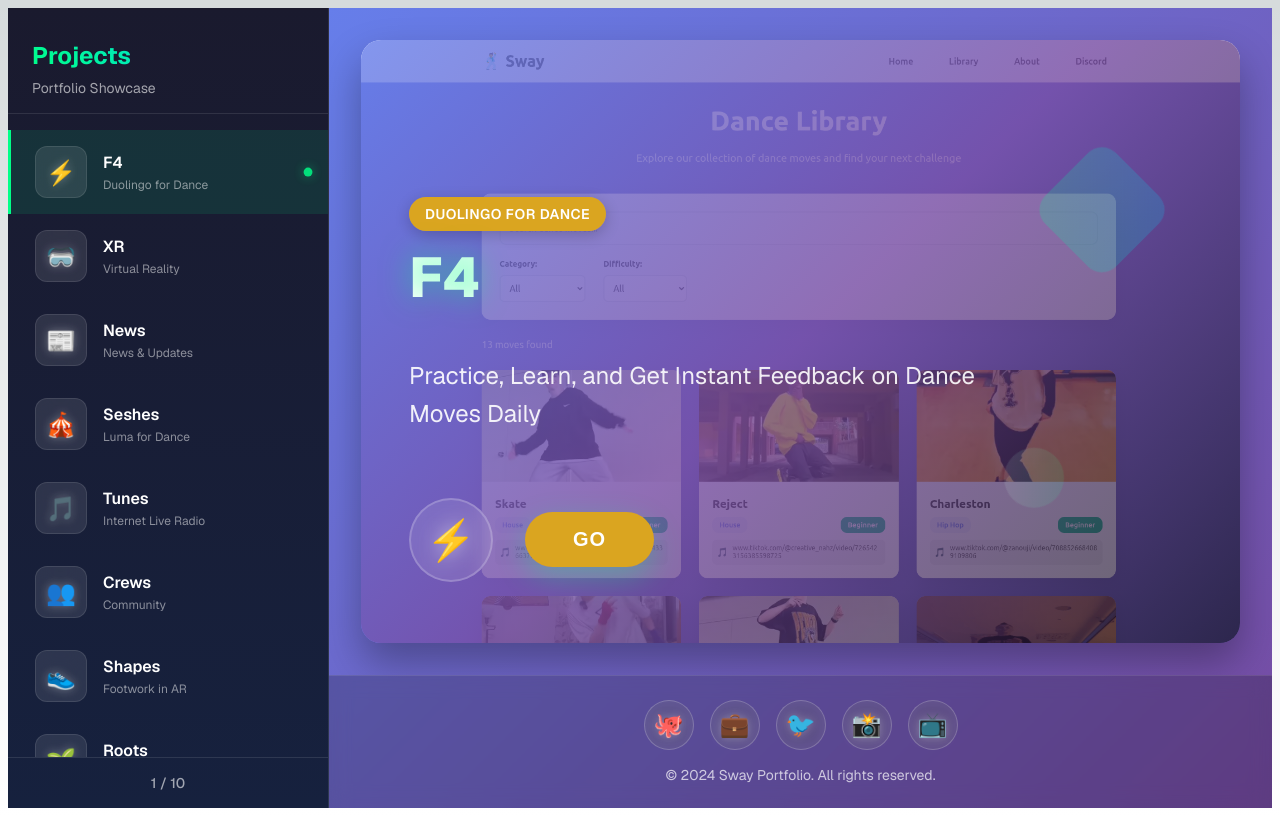
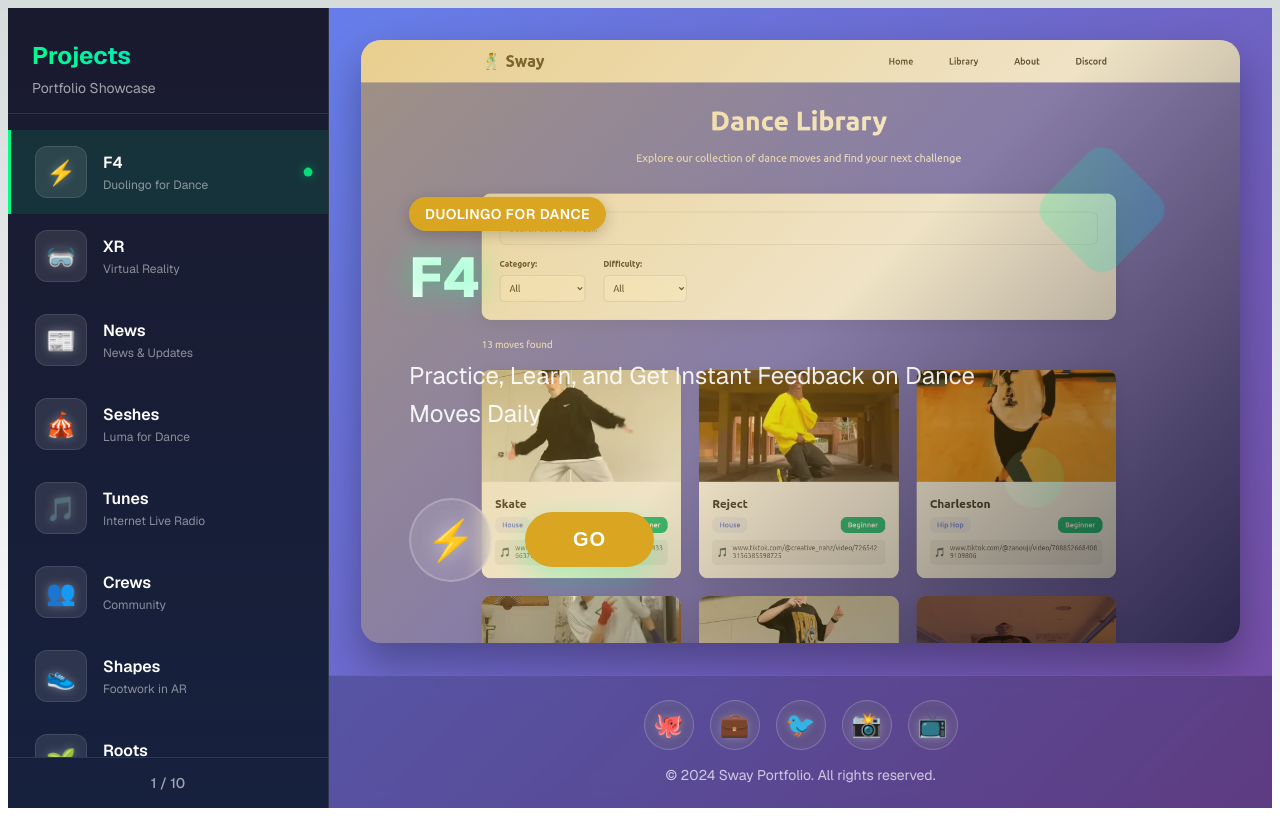
Before and after one commit to oscoDOTblog/sway-ui, a Next.js app: page / in a window 1280 px wide. Built offline with nearby package versions, Linux system fonts and the light colour scheme.

Commit message:
match project gradients

```diff
--- a/src/app/components/ProjectSlide.js
+++ b/src/app/components/ProjectSlide.js
@@ -10,6 +10,21 @@
       // For live projects, navigate to the URL
       window.open(project.url, '_blank');
     }
+  };
+
+  // Extract colors from the gradient for the overlay
+  const getOverlayGradient = (gradient) => {
+    // Extract the first color from the gradient
+    const colorMatch = gradient.match(/#[a-fA-F0-9]{6}/);
+    const primaryColor = colorMatch ? colorMatch[0] : '#667eea';
+
+    // Create a semi-transparent overlay using the project's primary color
+    return `linear-gradient(
+      135deg,
+      ${primaryColor}80 0%,
+      ${primaryColor}40 50%,
+      rgba(0, 0, 0, 0.6) 100%
+    )`;
   };
 
   const buttonStyle = {
@@ -55,7 +70,12 @@
           style={{ objectFit: 'cover' }}
           priority
         />
-        <div className={styles.overlay} />
+        <div
+          className={styles.overlay}
+          style={{
+            background: getOverlayGradient(project.gradient)
+          }}
+        />
       </div>
 
       {/* Content */}
--- a/src/app/components/ProjectSlide.module.css
+++ b/src/app/components/ProjectSlide.module.css
@@ -23,12 +23,6 @@
   left: 0;
   width: 100%;
   height: 100%;
-  background: linear-gradient(
-    135deg,
-    rgba(102, 126, 234, 0.8) 0%,
-    rgba(118, 75, 162, 0.8) 50%,
-    rgba(0, 0, 0, 0.6) 100%
-  );
   z-index: 2;
 }
 
```
